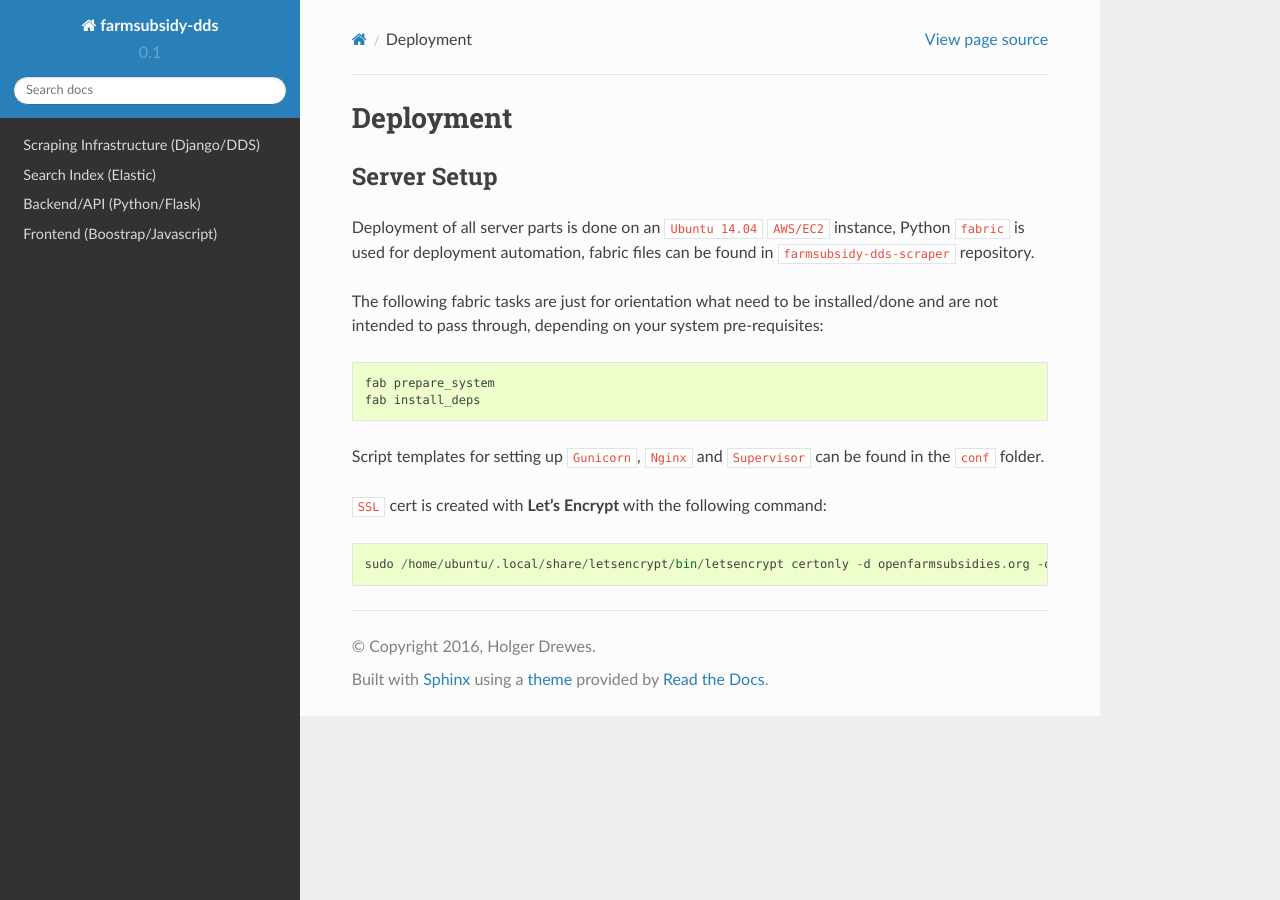
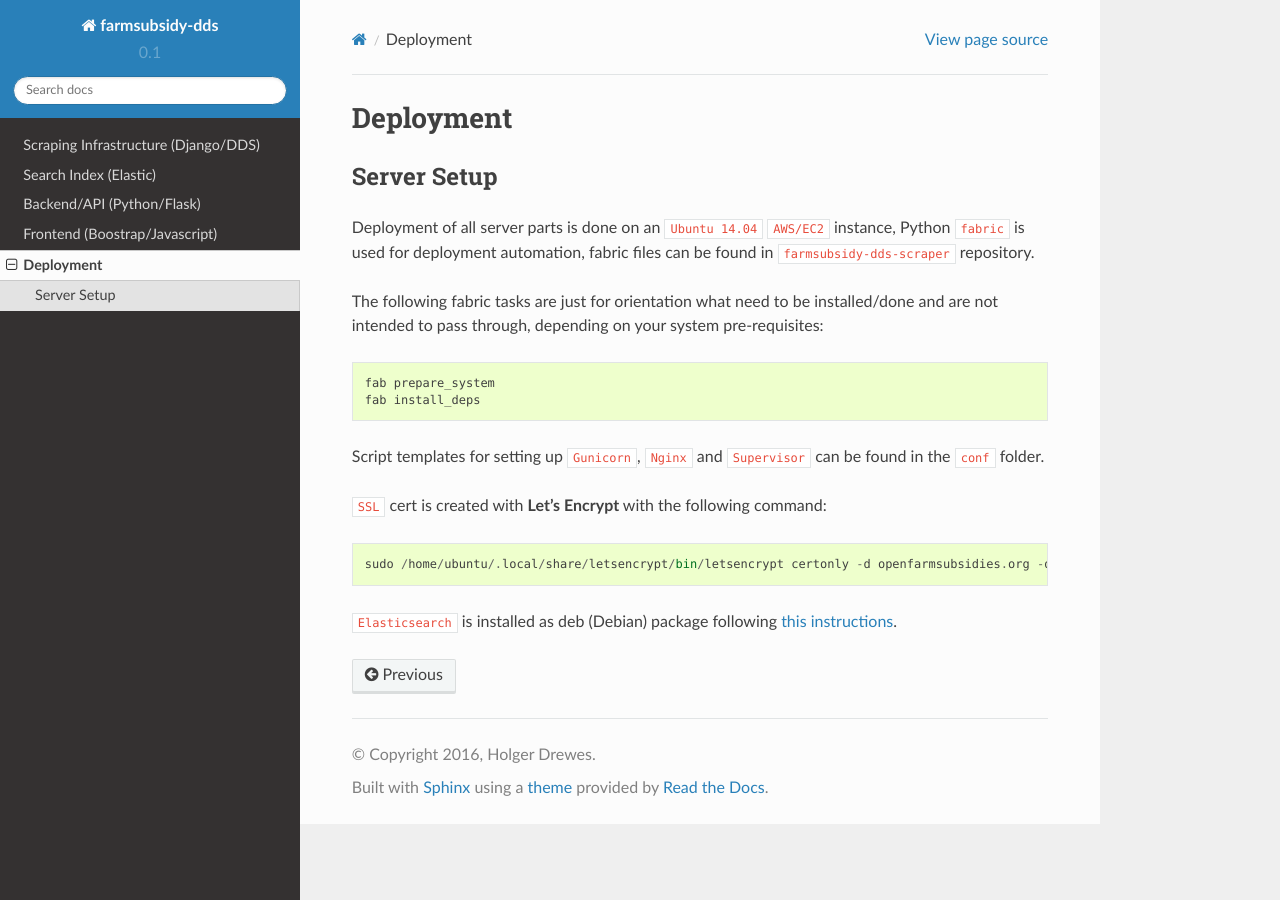
Before and after one commit to holgerd77/farmsubsidy-dds-scraper, a Sphinx documentation site: the page built from docs/deployment.rst, in a window 1280 px wide. Built offline with Sphinx 7.4.7 and the Read the Docs theme 2.0.0, drawn with Linux system fonts in a browser that asks for light colours.

Commit message:
Additional deployment info and configuration scripts/files

```diff
--- a/docs/deployment.rst
+++ b/docs/deployment.rst
@@ -20,3 +20,6 @@ found in the ``conf`` folder.
 ``SSL`` cert is created with **Let's Encrypt** with the following command::
 
   sudo /home/ubuntu/.local/share/letsencrypt/bin/letsencrypt certonly -d openfarmsubsidies.org -d www.openfarmsubsidies.org -d scraper.openfarmsubsidies.org -d api.openfarmsubsidies.org
+
+``Elasticsearch`` is installed as deb (Debian) package following
+`this instructions <https://www.digitalocean.com/community/tutorials/how-to-install-and-configure-elasticsearch-on-ubuntu-14-04>`_.
--- a/docs/index.rst
+++ b/docs/index.rst
@@ -38,6 +38,7 @@ Contents:
    elastic.rst
    backend_api.rst
    frontend.rst
+   deployment.rst
 
 
 Indices and tables
--- a/fabfile.py
+++ b/fabfile.py
@@ -15,9 +15,13 @@ def prepare_system():
 def install_deps():
     deps = [
         #Generic
-        'git', 'nginx', 'supervisor', 'unzip',
+        'git', 'nginx', 'supervisor', 'unzip', 'apache2-utils',
         #farmsubsidy-dds-scraper
         'python3', 'python3-pip', 'python3-dev', 'python-venv',
         'libxml2-dev', 'libffi-dev', 'libssl-dev', 'libxslt1-dev', 'libjpeg-dev',
+        #farmsubsidy-dds-elastic
+        'openjdk-7-jre',
+        #farmsubsidy-dds-frontend
+        'nodejs', 'npm',
     ]
     sudo('apt-get install ' + ' '.join(deps))
```
Also changed, not shown: 4 other files.
